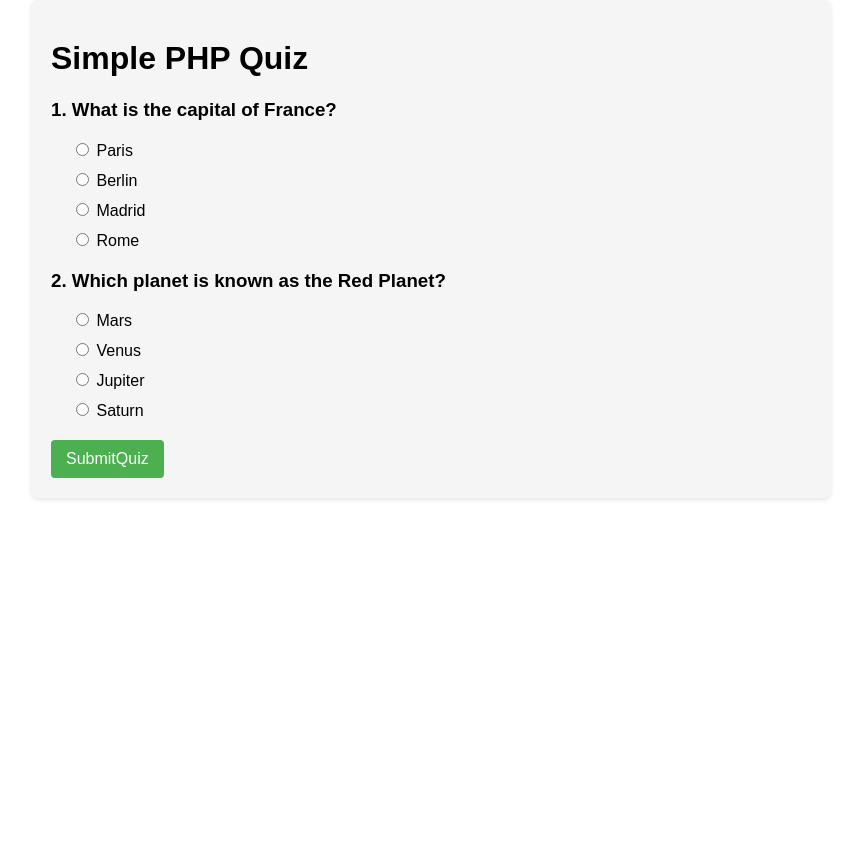
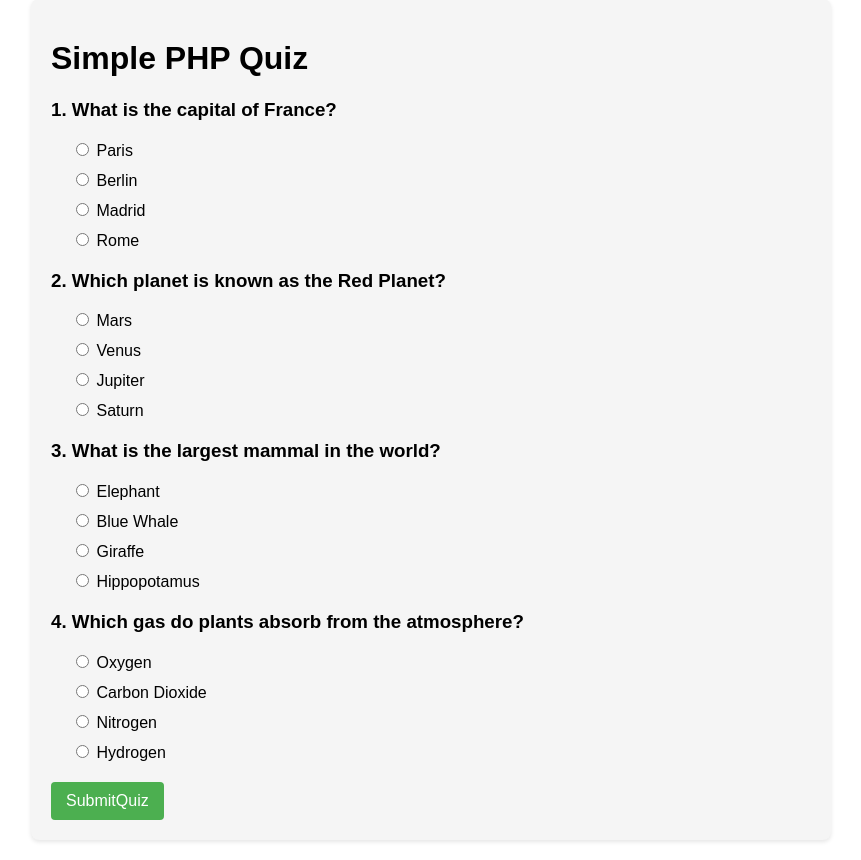
Before and after one commit to mhubaib/quiz.php, a PHP site: page / in a window 1280 px wide. Shown: the part 21-881 px from the top of the page, without its empty margins (209-1070 px from the left). Before the commit the page ends 521 px from the top, so only its background shows below. Run offline with PHP 8.4, Linux system fonts and the light colour scheme.

Commit message:
add question

```diff
--- a/questions.php
+++ b/questions.php
@@ -9,6 +9,16 @@ $questions = [
         'question' => "Which planet is known as the Red Planet?",
         'options' => ["Mars", "Venus", "Jupiter", "Saturn"],
         'correct' => "0",
+    ],
+    [
+        'question' => "What is the largest mammal in the world?",
+        'options' => ["Elephant", "Blue Whale", "Giraffe", "Hippopotamus"],
+        'correct' => "1",
+    ],
+    [
+        'question' => "Which gas do plants absorb from the atmosphere?",
+        'options' => ["Oxygen", "Carbon Dioxide", "Nitrogen", "Hydrogen"],
+        'correct' => "1",
     ],
 ];
 ?>
```
